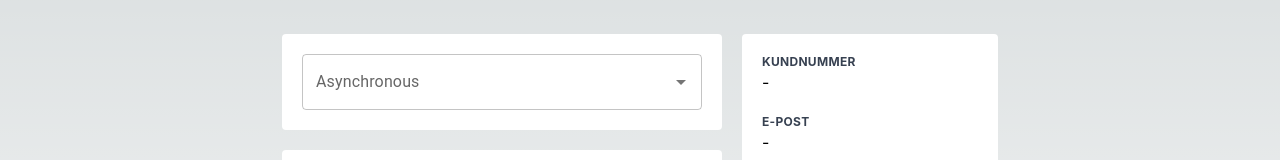
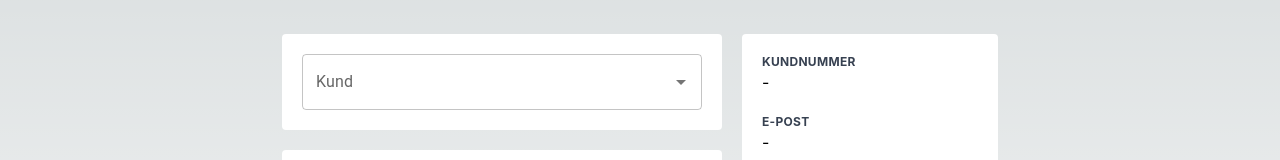
Before and after one commit to sharpness-se/hassessolskydd, a React (Create React App) app in the folder client/: page /skapaorder in a window 1280 px wide. Shown: the part 154-314 px from the top of the page. Built offline with nearby package versions, Linux system fonts and the light colour scheme.

Commit message:
changed asynchronous to kund in search bar

```diff
--- a/client/src/components/searchBar/MuiSearchBarComponent.tsx
+++ b/client/src/components/searchBar/MuiSearchBarComponent.tsx
@@ -122,7 +122,7 @@ const MuiSearchBarComponent = () => {
           <TextField
             multiline
             {...params}
-            label="Asynchronous"
+            label="Kund"
             value={searchQuery}
             onChange={(e) => setSearchQuery(e.target.value)}
             InputProps={{
```
